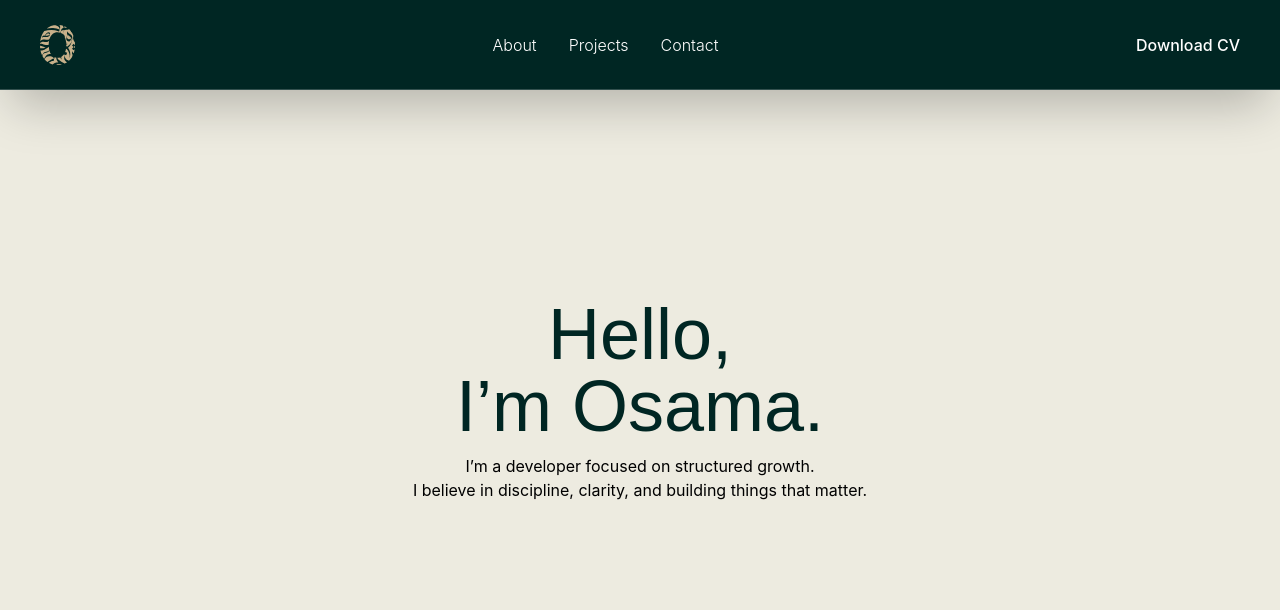
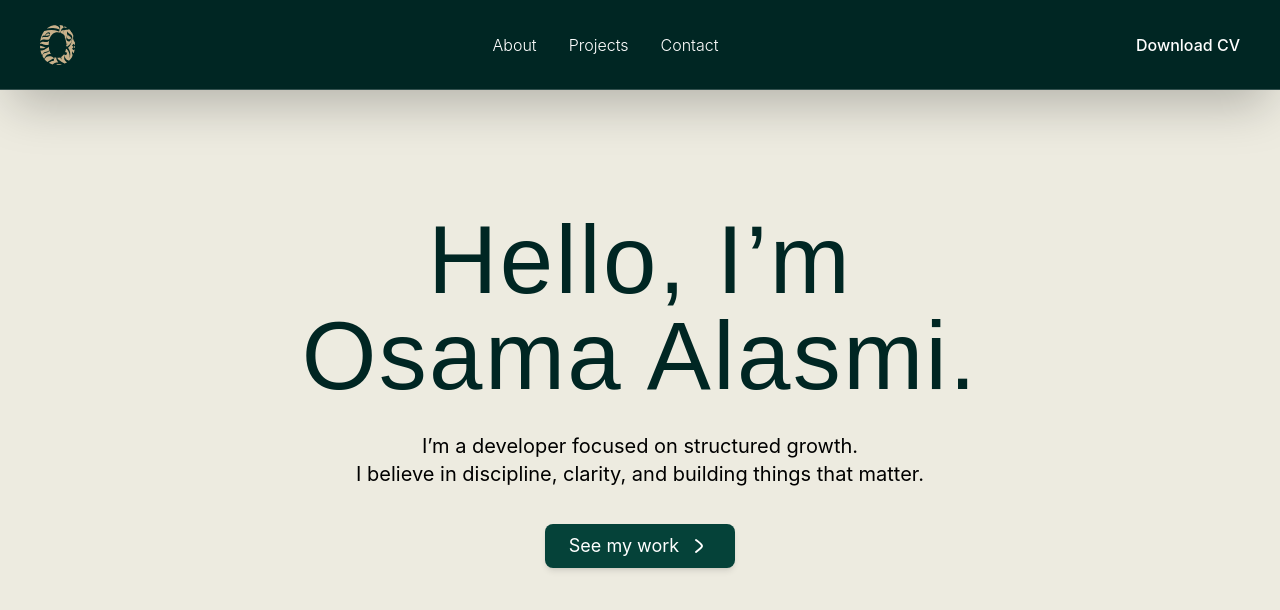
Before and after one commit to osama0210/portfolio-v2, a React (Vite) app in the folder frontend/: page / in a window 1280 px wide. Shown: the top 610 px of the page. Built offline with nearby package versions, Linux system fonts and the light colour scheme.

Commit message:
feat(hero): add initial hero section structure and styling

```diff
--- a/frontend/src/sections/Hero.tsx
+++ b/frontend/src/sections/Hero.tsx
@@ -1,17 +1,28 @@
+  import ArrowRight from "../assets/arrow-right.svg";
+
   const Hero = () => {
     return (
       <section
         id="hero"
-      className="min-h-screen flex md:justify-center items-center px-10"
+        className="min-h-screen flex md:justify-center items-center px-10 md:px-12"
       >
-      <div className="flex flex-col gap-3 w-fit">
-        <h1 className="text-5xl md:text-7xl text-primary md:text-center">
-          Hello, <br /> I’m Osama.
+        <div className="flex flex-col gap-4 animate-fade-in max-w-screen-md">
+          <h1 className="text-6xl md:text-8xl text-primary md:text-center tracking-wide leading-none mb-3">
+            Hello, I’m <br /> Osama Alasmi.
           </h1>
-        <p className="md:text-center text-black">
-          I’m a developer focused on structured growth. <br/> I believe in discipline,
-          clarity, and building things that matter.
+          <p className="text-base md:text-center text-black md:text-xl font-normal">
+            I’m a developer focused on structured growth. <br /> I believe in
+            discipline, clarity, and building things that matter.
           </p>
+          <div className="flex justify-end md:justify-center my-5">
+            <button
+              aria-label="Scroll to projects"
+              className="bg-secondary inline-flex items-center gap-2 text-white text-base  md:text-lg px-6 py-2 rounded-lg shadow-md hover:shadow-lg hover:bg-secondary/90 transition"
+            >
+              See my work
+              <img src={ArrowRight} alt="" />
+            </button>
+          </div>
         </div>
       </section>
     );
--- a/frontend/src/styles/style.css
+++ b/frontend/src/styles/style.css
@@ -21,3 +21,13 @@ body{
 h1, h2, h3, h4, h5, h6{
     @apply font-title text-primary;
 }
+
+
+@keyframes fade-in {
+  0% { opacity: 0; transform: translateY(10px); }
+  100% { opacity: 1; transform: translateY(0); }
+}
+
+.animate-fade-in {
+  animation: fade-in 0.8s ease-out both;
+}
```
Also changed, not shown: frontend/src/assets/arrow-right.svg (added). Lines whose indentation alone changed are shown as unchanged.
